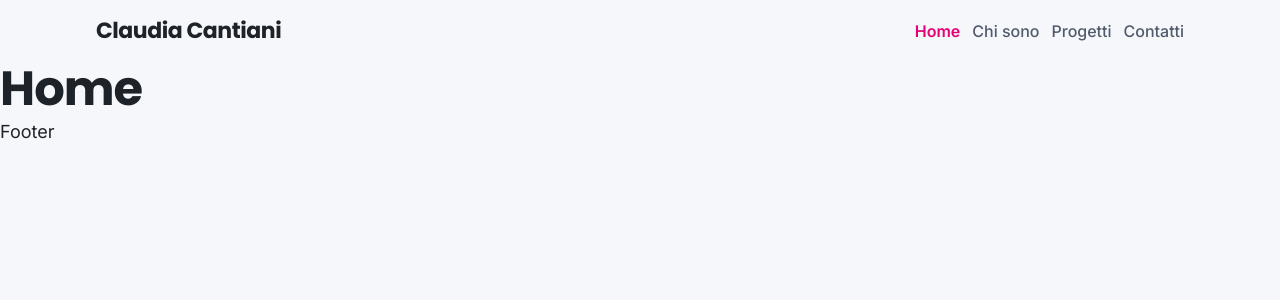
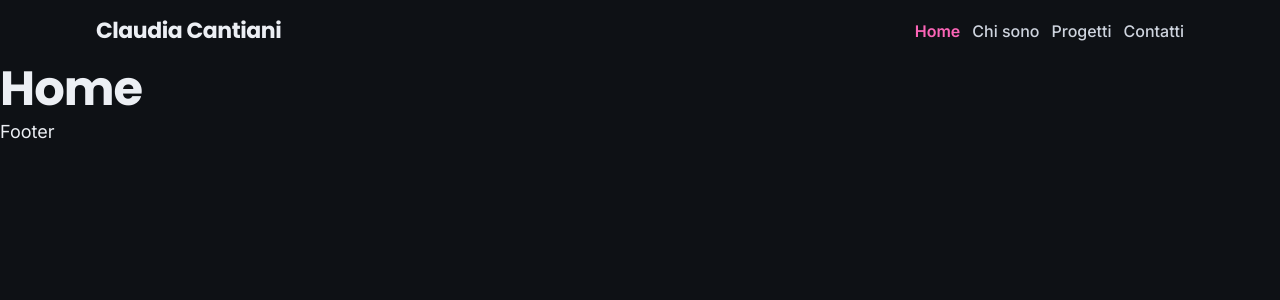
Before and after one commit to cla91/personal-site, a React (Vite) app: page / in a window 1280 px wide. Shown: the top 300 px of the page. Built offline with nearby package versions, Linux system fonts and the light colour scheme.

Commit message:
feat: update theme styles for dark mode with improved color variables, deleted light theme

```diff
--- a/src/styles/_theme.scss
+++ b/src/styles/_theme.scss
@@ -1,64 +1,18 @@
 @use "./variables" as *;
 @import url("https://fonts.googleapis.com/css2?family=Poppins:wght@400;500;600;700&display=swap");
-@import url("https://fonts.googleapis.com/css2?family=Open+Sans:wght@300..800&display=swap");
-@import url("https://fonts.googleapis.com/css2?family=Catamaran:wght@100..900&display=swap");
 @import url("https://fonts.googleapis.com/css2?family=Inter:opsz,wght@14..32,100..900&display=swap");
 
-/* light theme */
-:root {
-  /* Backgrounds */
-  --bg-color: #{$neutral-color-100};
-  --bg-color-alt: #{$neutral-color-150};
-
-  /* Surfaces */
-  --surface-color: #{$neutral-color-100};
-  --surface-color-alt: #{$neutral-color-150};
-
-  /* Text */
-  --text-color: #{$neutral-color-800};
-  --text-color-secondary: #{$neutral-color-600};
-  --heading-color: #{$neutral-color-900};
-
-  /* Borders */
-  --border-color: #{$neutral-color-200};
-  --border-color-strong: #{$neutral-color-300};
-
-  /* Icons */
-  --icon-color: #{$neutral-color-600};
-  --icon-color-hover: #{$neutral-color-800};
-
-  /* PRIMARY — pink */
-  --accent-color: #{$primary-color-600};
-  --accent-color-hover: #{$primary-color-700};
-  --accent-color-light: #{$primary-color-100};
-
-  /* SECONDARY — teal */
-  --secondary-color: #{$secondary-color-400};
-  --secondary-color-hover: #{$secondary-color-500};
-  --secondary-color-light: #{$secondary-color-100};
-
-  /* Shadows */
-  --shadow-color: hsla(220, 20%, 15%, 0.08);
-  --shadow-color-strong: hsla(220, 20%, 10%, 0.15);
-
-  /* Focus outline */
-  --focus-outline: #{$primary-color-400};
-}
-
-/* dark theme */
-@media (prefers-color-scheme: dark) {
+/* dark theme default*/
 :root {
   /* Backgrounds */
   --bg-color: #{$neutral-color-900};
   --bg-color-alt: #{$neutral-color-850};
-
-    /* Surfaces */
   --surface-color: #{$neutral-color-800};
   --surface-color-alt: #{$neutral-color-750};
 
   /* Text */
   --text-color: #{$neutral-color-150};
-    --text-color-secondary: #{$neutral-color-350};
+  --text-color-secondary: #{$neutral-color-300};
   --heading-color: #{$neutral-color-100};
 
   /* Borders */
@@ -66,18 +20,18 @@
   --border-color-strong: #{$neutral-color-700};
 
   /* Icons */
-    --icon-color: #{$neutral-color-350};
+  --icon-color: #{$neutral-color-300};
   --icon-color-hover: #{$neutral-color-100};
 
   /* PRIMARY — rosa berry */
   --accent-color: #{$primary-color-400};
   --accent-color-hover: #{$primary-color-300};
-    --accent-color-light: hsla(327, 95%, 69%, 0.25);
+  --accent-color-light: hsla(345, 100%, 65%, 0.25);
 
   /* SECONDARY — teal */
-    --secondary-color: #{$secondary-color-300};
-    --secondary-color-hover: #{$secondary-color-200};
-    --secondary-color-light: hsla(172, 80%, 60%, 0.2);
+  --secondary-color: #{$secondary-color-400};
+  --secondary-color-hover: #{$secondary-color-300};
+  --secondary-color-light: hsla(160, 60%, 60%, 0.25);
 
   /* Shadows */
   --shadow-color: hsla(0, 0%, 0%, 0.35);
@@ -86,4 +40,3 @@
   /* Focus outline */
   --focus-outline: #{$primary-color-300};
 }
-}
```
Lines whose indentation alone changed are shown as unchanged.
